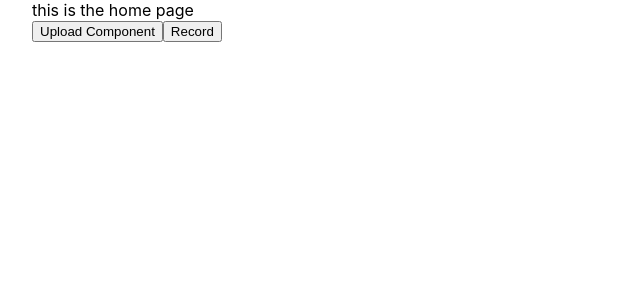
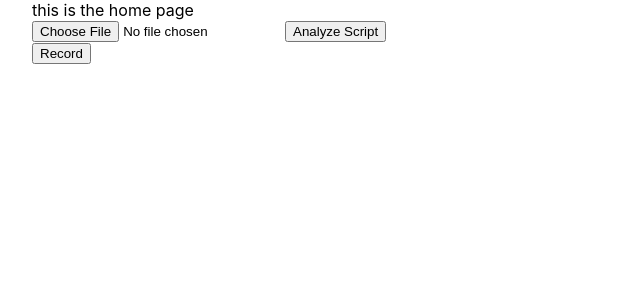
Before and after one commit to rfp-2202-poang/ReAct, a Next.js app: page /home-page in a window 1280 px wide. Shown: the top 300 px of the page, without its empty margins (0-640 px from the left). Built offline with nearby package versions, Linux system fonts and the light colour scheme.

Commit message:
cleaning up logs

```diff
--- a/components/homePage/UploadButton.js
+++ b/components/homePage/UploadButton.js
@@ -1,12 +1,31 @@
 import Head from 'next/head'
 import Image from 'next/image'
 import styles from '../../styles/Home.module.css'
+import React, { useState } from 'react';
+import { useForm } from 'react-hook-form';
 
-export default function UploadButton() {
+const UploadButton = () => {
 
-  // upload logic
+  const { register, handleSubmit } = useForm();
+  const [analyze, setAnalyze] = useState('');
+
+  const onSubmit = (data) => {
+
+    const reader = new FileReader();
+    reader.onload = function(e) {
+      console.log('e.target.result:::', e.target.result);
+      setAnalyze(e.target.result)
+    };
+
+    reader.readAsText(data.firstName[0]);
+  }
+
   return (
-    <button>Upload Component</button>
-
+    <form onSubmit={handleSubmit(onSubmit)}>
+      <input {...register("firstName", { required: true })} type='file' />
+      <button>Analyze Script</button>
+    </form>
   )
 }
+
+export default UploadButton;
--- a/package.json
+++ b/package.json
@@ -13,7 +13,8 @@
     "next": "^12.1.6",
     "nodemon": "^2.0.16",
     "react": "18.1.0",
-    "react-dom": "18.1.0"
+    "react-dom": "18.1.0",
+    "react-hook-form": "^7.30.0"
   },
   "devDependencies": {
     "eslint": "8.14.0",
```
Also changed, not shown: 1 other file (tests, documents, lock files or other folders).
